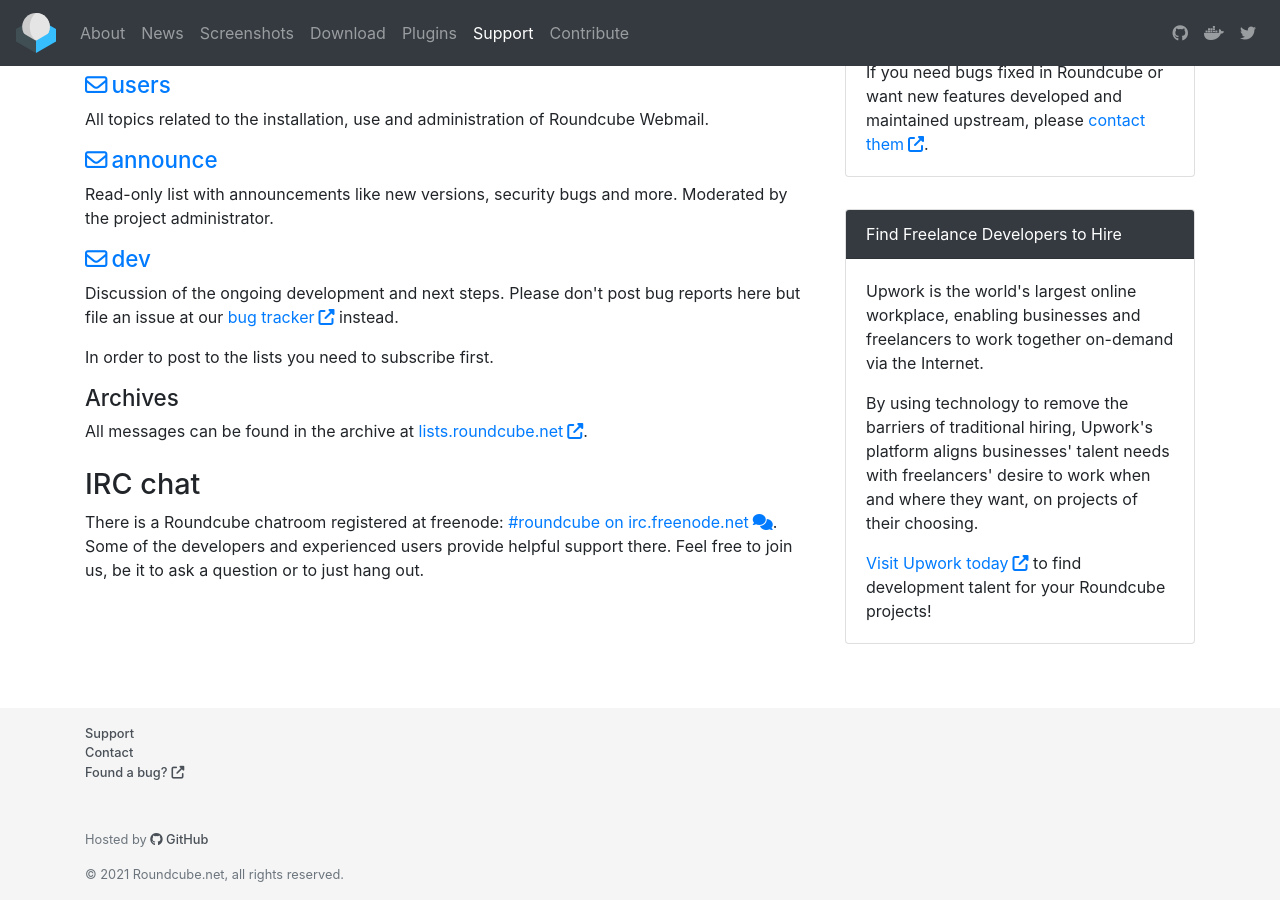
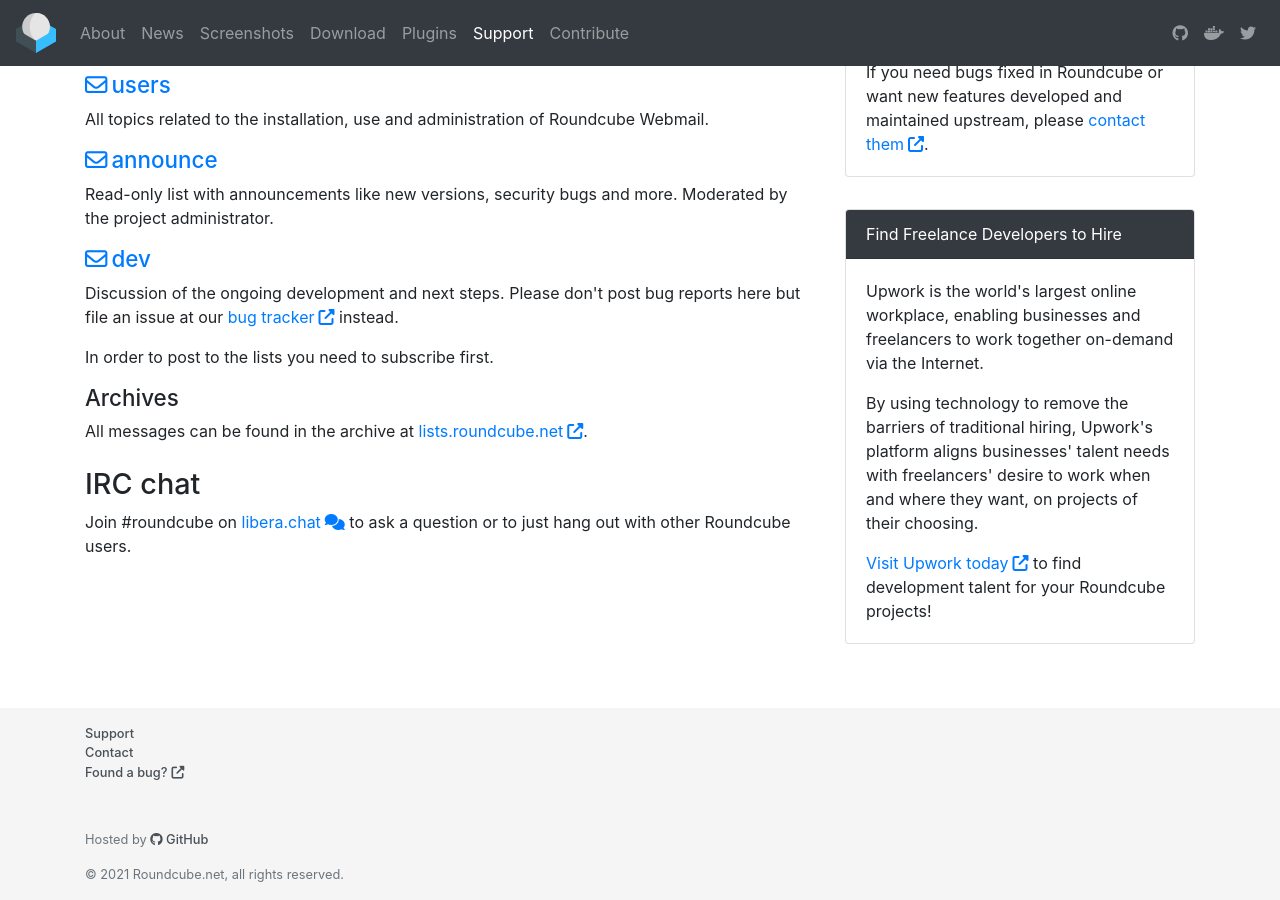
Before and after one commit to roundcube/roundcube.github.com, a Jekyll site: the page built from support/index.html, in a window 1280 px wide and 900 px high, scrolled down 788 px. Built offline with Jekyll 4.4.1, drawn with Linux system fonts in a browser that asks for light colours; nearby versions of some CDN libraries; comment, search, counter and statistics services are not loaded.

Commit message:
move irc to libera

```diff
--- a/support/index.html
+++ b/support/index.html
@@ -67,8 +67,8 @@
 
         <h2>IRC chat</h2>
 
-        <p>There is a Roundcube chatroom registered at freenode: <a href="irc://irc.freenode.net/roundcube" class="rc-icon irc-link" target="_blank">#roundcube on irc.freenode.net</a>.
-        Some of the developers and experienced users provide helpful support there. Feel free to join us, be it to ask a question or to just hang out.</p>
+        <p>Join #roundcube on <a href="ircs://irc.libera.chat:6697" class="rc-icon irc-link" target="_blank">libera.chat</a>
+        to ask a question or to just hang out with other Roundcube users.</p>
     </div>
 
     <div class="col-lg-4">
```
